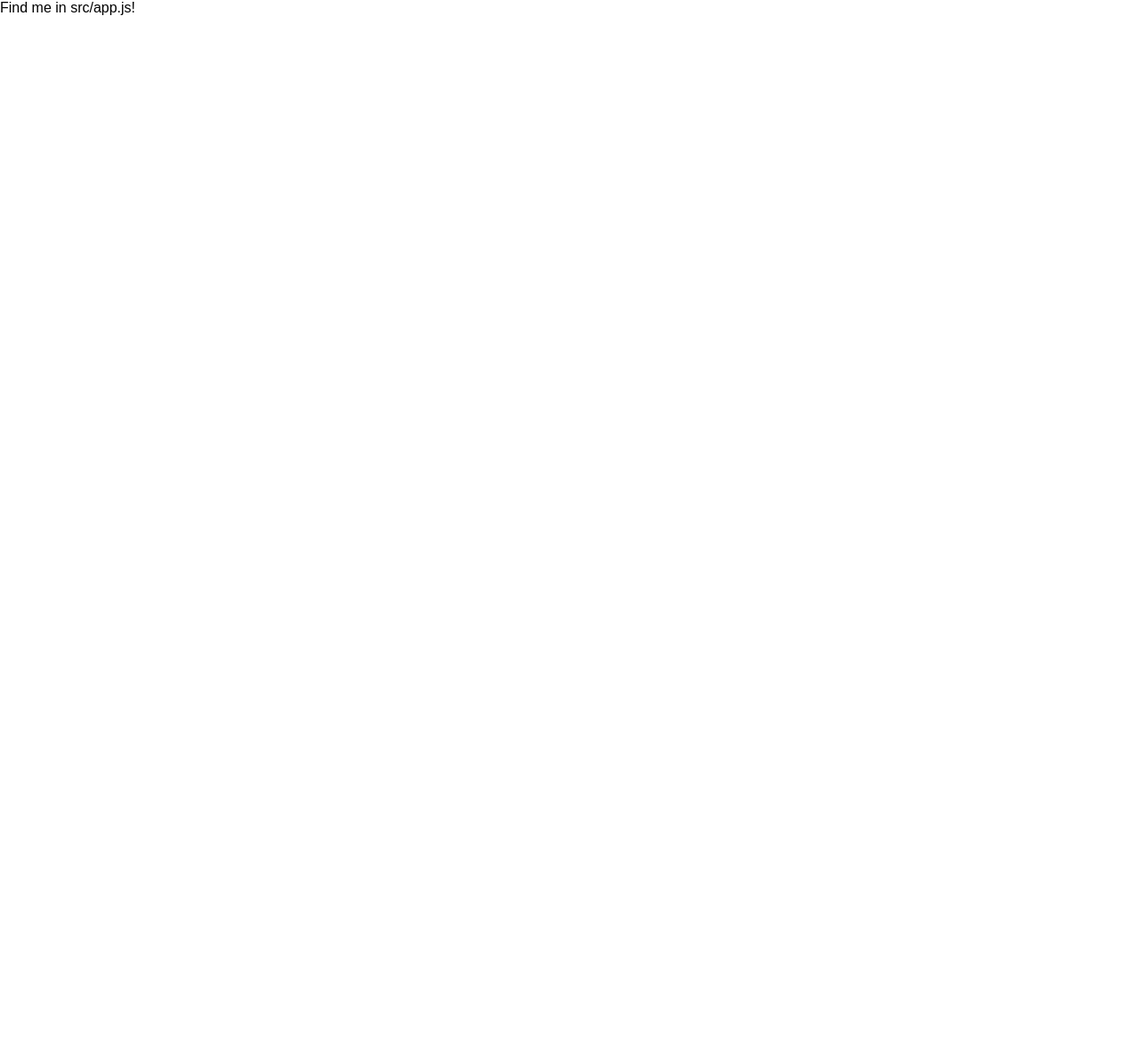
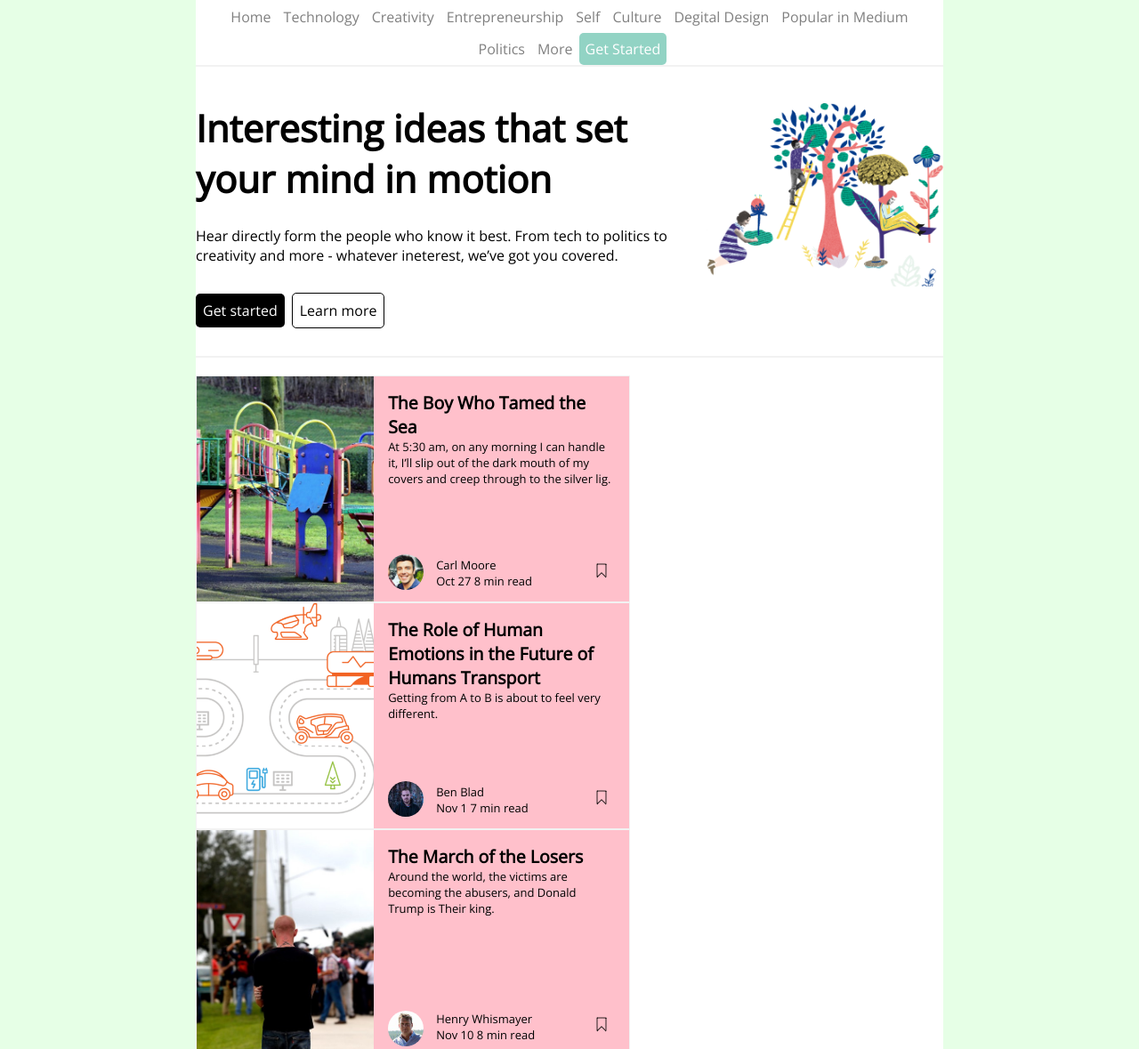
Before and after one commit to jimmabelle/design-brief, a React app: page / in a window 1280 px wide. Shown: the top 1179 px of the page at 89% size. Before the commit the page ends 800 px from the top, so only its background shows below. Built offline with nearby package versions, Linux system fonts and the light colour scheme.

Commit message:
desktop styling

```diff
--- a/src/components/app.js
+++ b/src/components/app.js
@@ -1,11 +1,16 @@
 import React from "react"
+import Header from "./header"
+import Hero from "./hero"
+import Section from "./section"
 
 class App extends React.Component {
 
   render() {
     return (
-      <div>
-        Find me in src/app.js!
+      <div className="App">
+        <Header />
+        <Hero />
+        <Section />
       </div>
     )
   }
--- /dev/null
+++ b/src/components/header/index.css
@@ -0,0 +1,42 @@
+/** header **/
+.Header {
+  width: 100%;
+  height: 75px;
+  text-align: center;
+  border-bottom: 2px solid #f2f2f2;
+  position: relative;
+}
+
+.Header ul {
+  width: 100%;
+  list-style-type: none;
+  position: absolute;
+  top: 50%;
+  left: 50%;
+  transform: translate(-50%, -50%);
+  width: 100%;
+}
+
+.Header ul li {
+  display: inline-flex;
+  align-content: center;
+  padding: 7px;
+}
+
+.Header ul li a {
+  text-decoration: none;
+  color: #808080;
+}
+
+.Header ul li:last-child {
+  background-color: #92d3c4;
+  border-radius: 5px;
+}
+
+.Header ul li:last-child:hover {
+  background-color: #42A48D;
+}
+
+.Header ul li:last-child a {
+  color: #fff;
+}
--- /dev/null
+++ b/src/components/header/index.js
@@ -0,0 +1,25 @@
+import React from "react"
+import "./index.css"
+
+export default class Header extends React.Component {
+
+  render() {
+    return (
+      <div className="Header">
+        <ul>
+          <li><a href="">Home</a></li>
+          <li><a href="">Technology</a></li>
+          <li><a href="">Creativity</a></li>
+          <li><a href="">Entrepreneurship</a></li>
+          <li><a href="">Self</a></li>
+          <li><a href="">Culture</a></li>
+          <li><a href="">Degital Design</a></li>
+          <li><a href="">Popular in Medium</a></li>
+          <li><a href="">Politics</a></li>
+          <li><a href="">More</a></li>
+          <li><a href="">Get Started</a></li>
+        </ul>
+      </div>
+    )
+  }
+}
--- /dev/null
+++ b/src/components/hero/index.css
@@ -0,0 +1,46 @@
+.Hero {
+  width: 100%;
+  display: inline-flex;
+  margin: 40px 0;
+}
+
+.Hero .left {
+  width: 75%;
+}
+
+.Hero .right {
+  width: 35%;
+}
+
+.Hero img {
+  width: 100%;
+}
+
+.Hero h1 {
+  font-size: 42px;
+}
+
+.Hero p {
+  padding-top: 25px;
+}
+
+.Hero .bttn {
+  margin-top: 40px;
+}
+
+.Hero .bttn a:first-child {
+  background-color: #000;
+  color: #fff;
+  border-radius: 5px;
+  padding: 8px;
+  text-decoration: none;
+}
+
+.Hero .bttn a:last-child {
+  border-radius: 5px;
+  padding: 8px;
+  border: 1px solid #000;
+  color: #000;
+  margin-left: 8px;
+  text-decoration: none;
+}
--- /dev/null
+++ b/src/components/hero/index.js
@@ -0,0 +1,28 @@
+import React from "react"
+import tree from "../../images/medium-image.png"
+import "./index.css"
+
+export default class Hero extends React.Component {
+
+  render() {
+    return (
+      <div className="Hero">
+        <div className="left">
+          <h1>Interesting ideas that set your mind in motion</h1>
+          <p>
+            Hear directly form the people who know it best.
+            From tech to politics to creativity and more - whatever ineterest,
+            we&rsquo;ve got you covered.
+          </p>
+          <div className="bttn">
+            <a href="">Get started</a>
+            <a href="">Learn more</a>
+          </div>
+        </div>
+        <div className="right">
+          <img src={tree} alt="tree" />
+        </div>
+      </div>
+    )
+  }
+}
--- /dev/null
+++ b/src/components/section/index.css
@@ -0,0 +1,96 @@
+.Section {
+  border-top: 2px solid #f2f2f2;
+  width: 100%;
+  margin: auto;
+  padding-top: 20px;
+  display: flex;
+  flex-wrap: wrap;
+  justify-content: space-between;
+}
+
+.Section .top-left,
+.Section .top-right,
+.Section .bottom-left,
+.Section .bottom-right {
+  width: 488px;
+  height: 255px;
+  display: flex;
+  border: 1px solid #f2f2f2;
+  background-color: pink;
+}
+
+.Section .top-left-img,
+.Section .top-right-img,
+.Section .bottom-left-img,
+.Section .bottom-right-img {
+  width: 200px;
+}
+
+.Section .top-left-img {
+  background-image: url(../../images/medium-image-puff-1.jpeg);
+}
+
+.Section .top-right-img {
+  background-image: url(../../images/medium-image-puff-2.png);
+}
+
+.Section .bottom-left-img {
+  background-image: url(../../images/medium-image-puff-4.jpeg);
+}
+
+.Section .bottom-right-img {
+  background-image: url(../../images/medium-image-puff-3.png);
+}
+
+.Section .top-left-img,
+.Section .top-right-img,
+.Section .bottom-left-img,
+.Section .bottom-right-img {
+  background-size: cover;
+  background-position: center;
+  background-repeat: no-repeat;
+}
+
+.Section .top-left-text,
+.Section .top-right-text,
+.Section .bottom-left-text,
+.Section .bottom-right-text {
+  width: 288px;
+  position: relative;
+  font-size: small;
+  padding: 16px;
+}
+
+.Section .writer-1,
+.Section .writer-2 {
+  width: 40px;
+  height: 40px;
+  border-radius: 100%;
+  position: absolute;
+  top: 200px;
+}
+
+.Section .writer-3,
+.Section .writer-4 {
+  width: 40px;
+  height: 40px;
+  border-radius: 100%;
+  position: absolute;
+  bottom: 10px;
+}
+
+.Section .name-writer-1,
+.Section .name-writer-2,
+.Section .name-writer-3,
+.Section .name-writer-4 {
+  position: absolute;
+  top: 185px;
+  left: 70px;
+  font-size: small;
+}
+
+.Section .bookmark {
+  position: absolute;
+  top: 210px;
+  left: 250px;
+}
--- /dev/null
+++ b/src/components/section/index.js
@@ -0,0 +1,98 @@
+import React from "react"
+
+import carlMoore from "../../images/writer-1.png"
+import benBlad from "../../images/writer-2.jpeg"
+import henryWhismayer from "../../images/writer-3.jpeg"
+import lindsaySmith from "../../images/writer-4.jpeg"
+
+import bookmark from "../../images/bookmark.png"
+
+import "./index.css"
+
+export default class Section extends React.Component {
+
+  render() {
+    return (
+      <div className="Section">
+
+        <div className="top-left">
+          <div className="top-left-img" />
+          <div className="top-left-text">
+            <h2>The Boy Who Tamed the Sea</h2>
+            <p>
+              At 5:30 am, on any morning I can handle it,
+              I&rsquo;ll slip out of the dark mouth of my
+              covers and creep through to the silver lig.
+            </p>
+            <figure>
+              <img className="writer-1" src={carlMoore} alt="writer" />
+              <span className="name-writer-1"><br />
+                Carl Moore<br />
+                Oct 27 8 min read
+              </span>
+              <img className="bookmark" src={bookmark} alt="bookmark" />
+            </figure>
+          </div>
+        </div>
+
+        <div className="top-right">
+          <div className="top-right-img" />
+          <div className="top-right-text">
+            <h2>The Role of Human Emotions in the Future of Humans Transport</h2>
+            <p>
+              Getting from A to B is about to feel very different.
+            </p>
+            <figure>
+              <img className="writer-2" src={benBlad} alt="writer" />
+              <span className="name-writer-2"><br />
+                Ben Blad<br />
+                Nov 1 7 min read
+              </span>
+              <img className="bookmark" src={bookmark} alt="bookmark" />
+            </figure>
+          </div>
+        </div>
+
+        <div className="bottom-left">
+          <div className="bottom-left-img" />
+          <div className="bottom-left-text">
+            <h2>The March of the Losers</h2>
+            <p>
+              Around the world,
+              the victims are becoming the abusers,
+              and Donald Trump is Their king.
+            </p>
+            <figure>
+              <img className="writer-3" src={henryWhismayer} alt="writer" />
+              <span className="name-writer-3"><br />
+                Henry Whismayer<br />
+                Nov 10 8 min read
+              </span>
+              <img className="bookmark" src={bookmark} alt="bookmark" />
+            </figure>
+          </div>
+        </div>
+
+        <div className="bottom-right">
+          <div className="bottom-right-img" />
+          <div className="bottom-right-text">
+            <h2>The Burning Season</h2>
+            <p>
+              You cannot save anything
+              when the fires come to Northern California.
+            </p>
+            <figure>
+              <img className="writer-4" src={lindsaySmith} alt="writer" />
+              <span className="name-writer-4"><br />
+                Lindsey Smith<br />
+                Nov 9 8 min read
+              </span>
+              <img className="bookmark" src={bookmark} alt="bookmark" />
+            </figure>
+          </div>
+        </div>
+
+      </div>
+    )
+  }
+}
--- a/src/index.css
+++ b/src/index.css
@@ -1,5 +1,21 @@
-body {
+* {
   margin: 0;
   padding: 0;
-  font-family: sans-serif;
+  box-sizing: border-box;
 }
+
+body {
+  font-family: 'Open Sans', sans-serif;
+  font-size: 16px;
+  background-color: #e6ffe6;
+  margin: 0 110px;
+  padding: 0 110px;
+}
+
+.App {
+  font-size: 100%;
+  width: 100%;
+  max-width: 1000px;
+  background-color: #fff;
+  margin: auto;
+}
```
